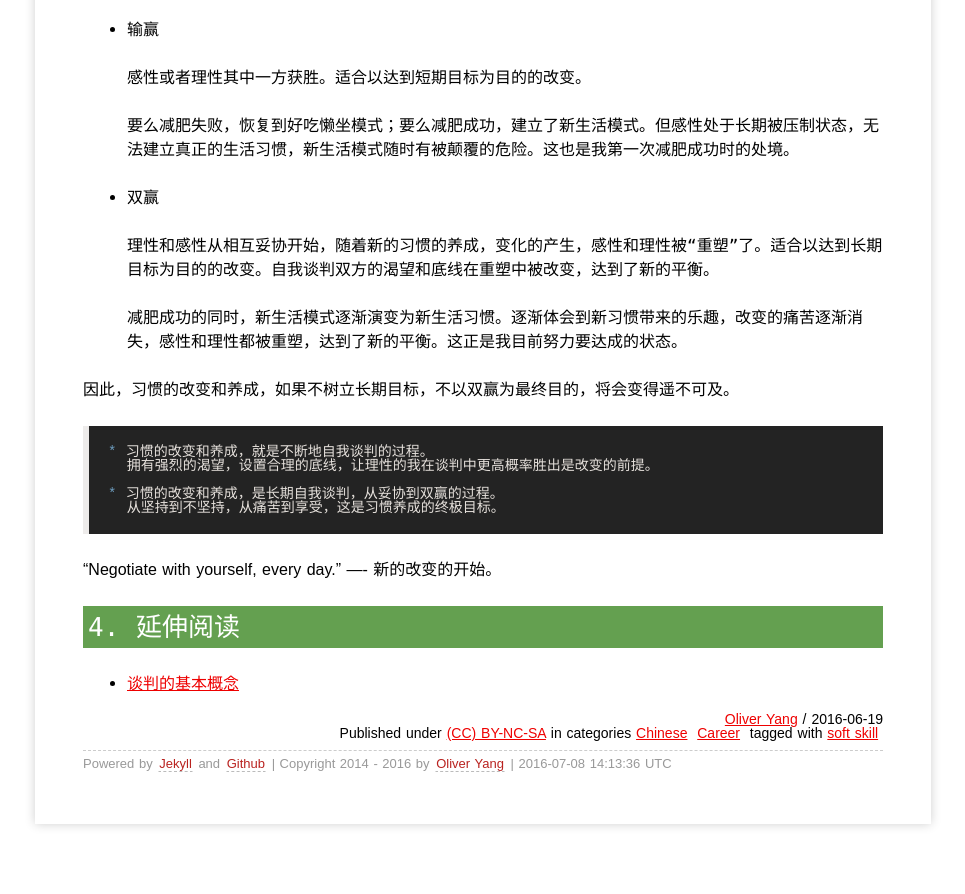
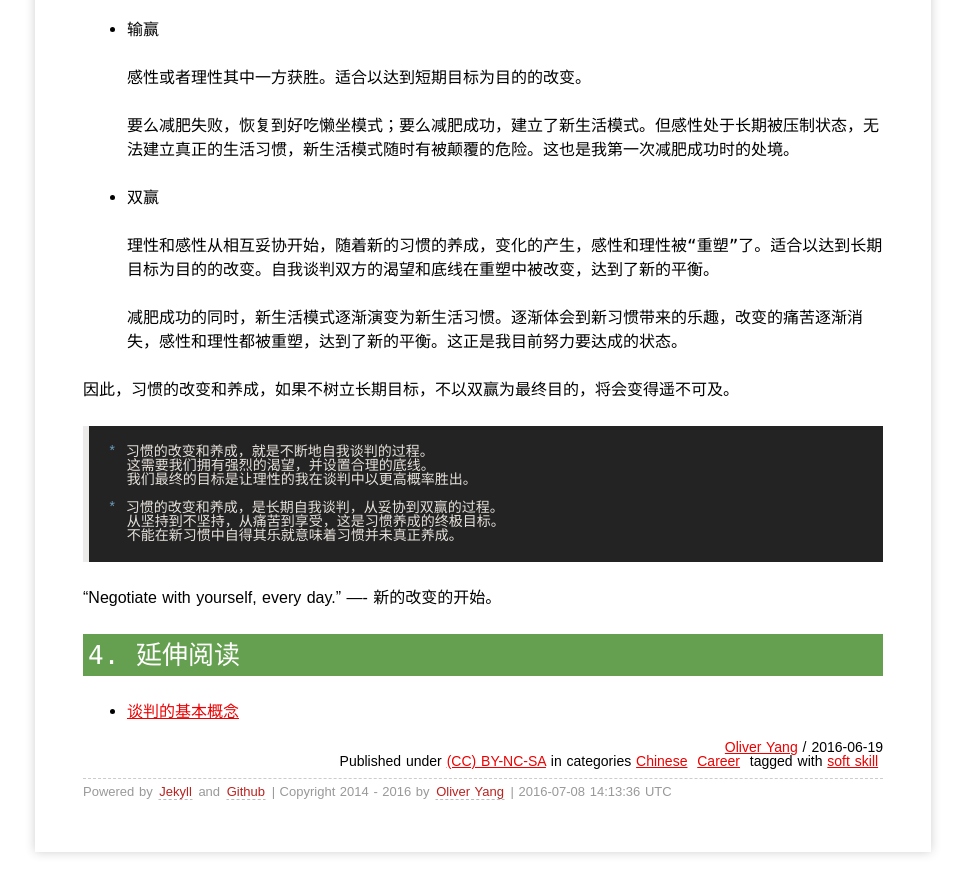
Before and after one commit to yangoliver/yangoliver.github.io, a Jekyll site: the page built from _posts/2016/2016-06-19-negotiate-with-yourself.md, in a window 1280 px wide and 900 px high, scrolled down 2972 px. Shown: the top 894 px of the window, without its empty margins (157-1122 px from the left). Built offline with Jekyll 4.4.1, drawn with Linux system fonts in a browser that asks for light colours; comment, search, counter and statistics services are not loaded; before the commit the page ends 3844 px from its top, so only the background shows below that.

Commit message:
update: self-review for better ending

```diff
--- a/_posts/2016/2016-06-19-negotiate-with-yourself.md
+++ b/_posts/2016/2016-06-19-negotiate-with-yourself.md
@@ -112,10 +112,12 @@ tags:
 因此，习惯的改变和养成，如果不树立长期目标，不以双赢为最终目的，将会变得遥不可及。
 
     * 习惯的改变和养成，就是不断地自我谈判的过程。
-	  拥有强烈的渴望，设置合理的底线，让理性的我在谈判中更高概率胜出是改变的前提。
+	  这需要我们拥有强烈的渴望，并设置合理的底线。
+	  我们最终的目标是让理性的我在谈判中以更高概率胜出。
 
     * 习惯的改变和养成，是长期自我谈判，从妥协到双赢的过程。
 	  从坚持到不坚持，从痛苦到享受，这是习惯养成的终极目标。
+	  不能在新习惯中自得其乐就意味着习惯并未真正养成。
 
 "Negotiate with yourself, every day." ---- 新的改变的开始。
 
```
